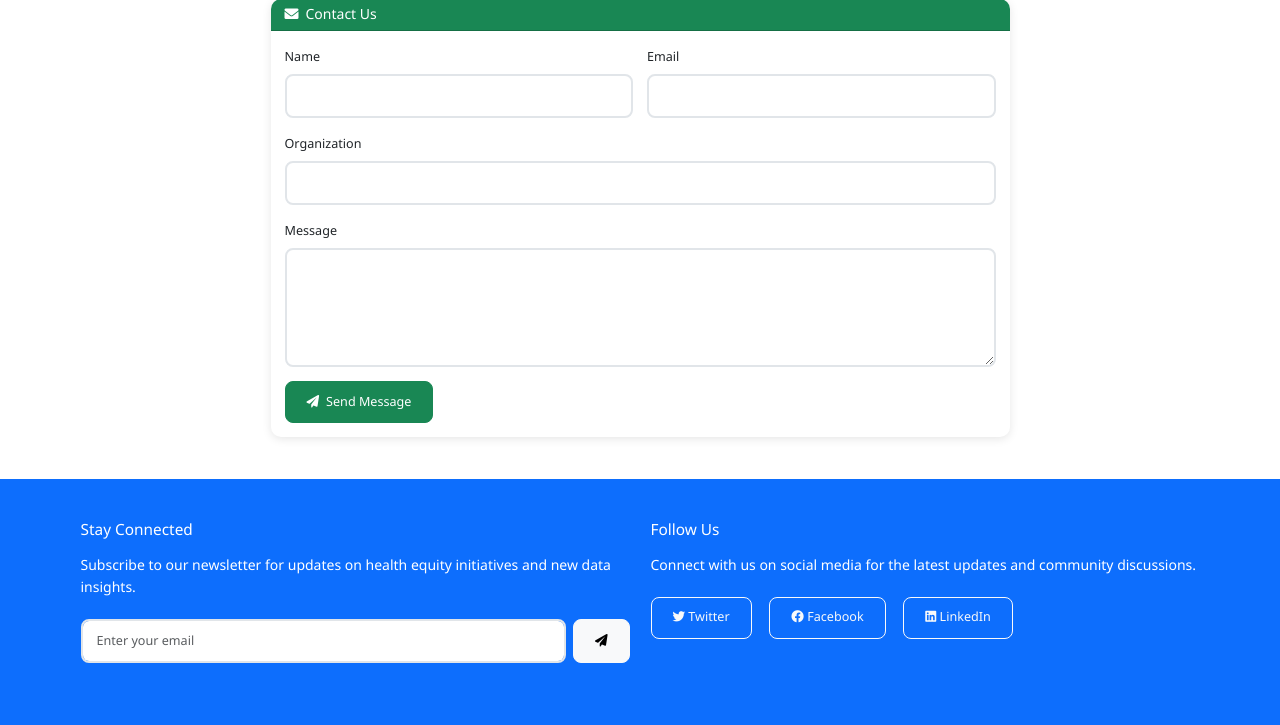
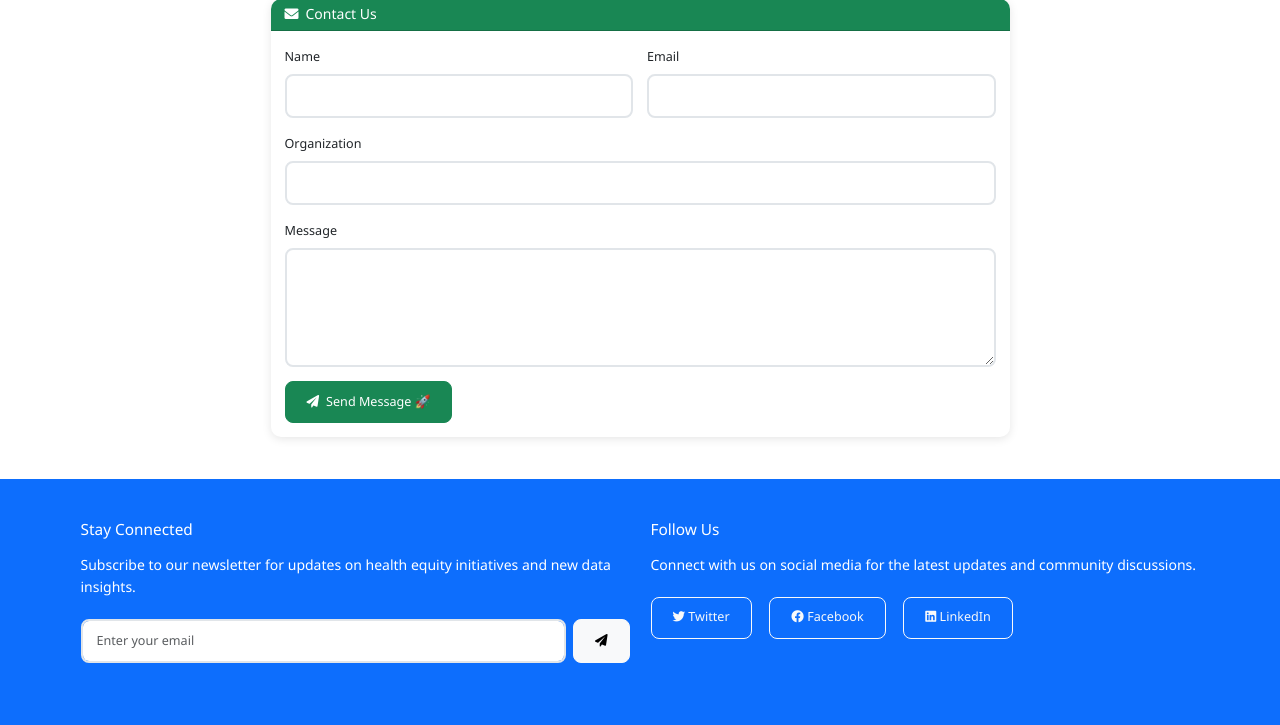
Before and after one commit to Venettov/CHEDVI, a Flask app: page /resources in a window 1280 px wide. Shown: the part 2307-3032 px from the top of the page. Run offline with Flask 3, Linux system fonts and the light colour scheme.

Commit message:
Verify deployment with visible button change

```diff
--- a/templates/resources.html
+++ b/templates/resources.html
@@ -4,10 +4,6 @@
 
 {% block content %}
 
-
-
-
-<!-- Community Resource Directory -->
 <section class="py-5 bg-light">
     <div class="container">
         <div class="row">
@@ -20,7 +16,6 @@
             </div>
         </div>
 
-        <!-- Featured Resource - MyResourcePal -->
         <div class="row mb-5">
             <div class="col-12">
                 <div class="card border-primary bg-light" style="border-width: 3px;">
@@ -81,7 +76,6 @@
             </div>
         </div>
 
-        <!-- Healthcare Services -->
         <div class="row mb-5">
             <div class="col-12">
                 <div class="card">
@@ -116,7 +110,6 @@
             </div>
         </div>
 
-        <!-- Food Access -->
         <div class="row mb-5">
             <div class="col-12">
                 <div class="card">
@@ -151,7 +144,6 @@
             </div>
         </div>
 
-        <!-- Housing Assistance -->
         <div class="row mb-5">
             <div class="col-12">
                 <div class="card">
@@ -186,7 +178,6 @@
             </div>
         </div>
 
-        <!-- Mental Health -->
         <div class="row mb-5">
             <div class="col-12">
                 <div class="card">
@@ -221,7 +212,6 @@
             </div>
         </div>
 
-        <!-- Emergency Resources -->
         <div class="row mb-5">
             <div class="col-12">
                 <div class="card border-danger">
@@ -259,7 +249,6 @@
             </div>
         </div>
 
-        <!-- Resource Request -->
         <div class="row">
             <div class="col-12 text-center">
                 <div class="card bg-light">
@@ -283,7 +272,6 @@
     </div>
 </section>
 
-<!-- Contact Form -->
 <section class="py-5" id="contact">
     <div class="container">
         <div class="row">
@@ -316,7 +304,7 @@
                                 </div>
                                 <div class="col-12">
                                     <button type="submit" name="contact_submit" class="btn btn-success">
-                                        <i class="fas fa-paper-plane me-2"></i>Send Message
+                                        <i class="fas fa-paper-plane me-2"></i>Send Message 🚀
                                     </button>
                                 </div>
                             </div>
@@ -328,7 +316,6 @@
     </div>
 </section>
 
-<!-- Newsletter & Social Media -->
 <section class="py-5 bg-primary text-white">
     <div class="container">
         <div class="row">
```
